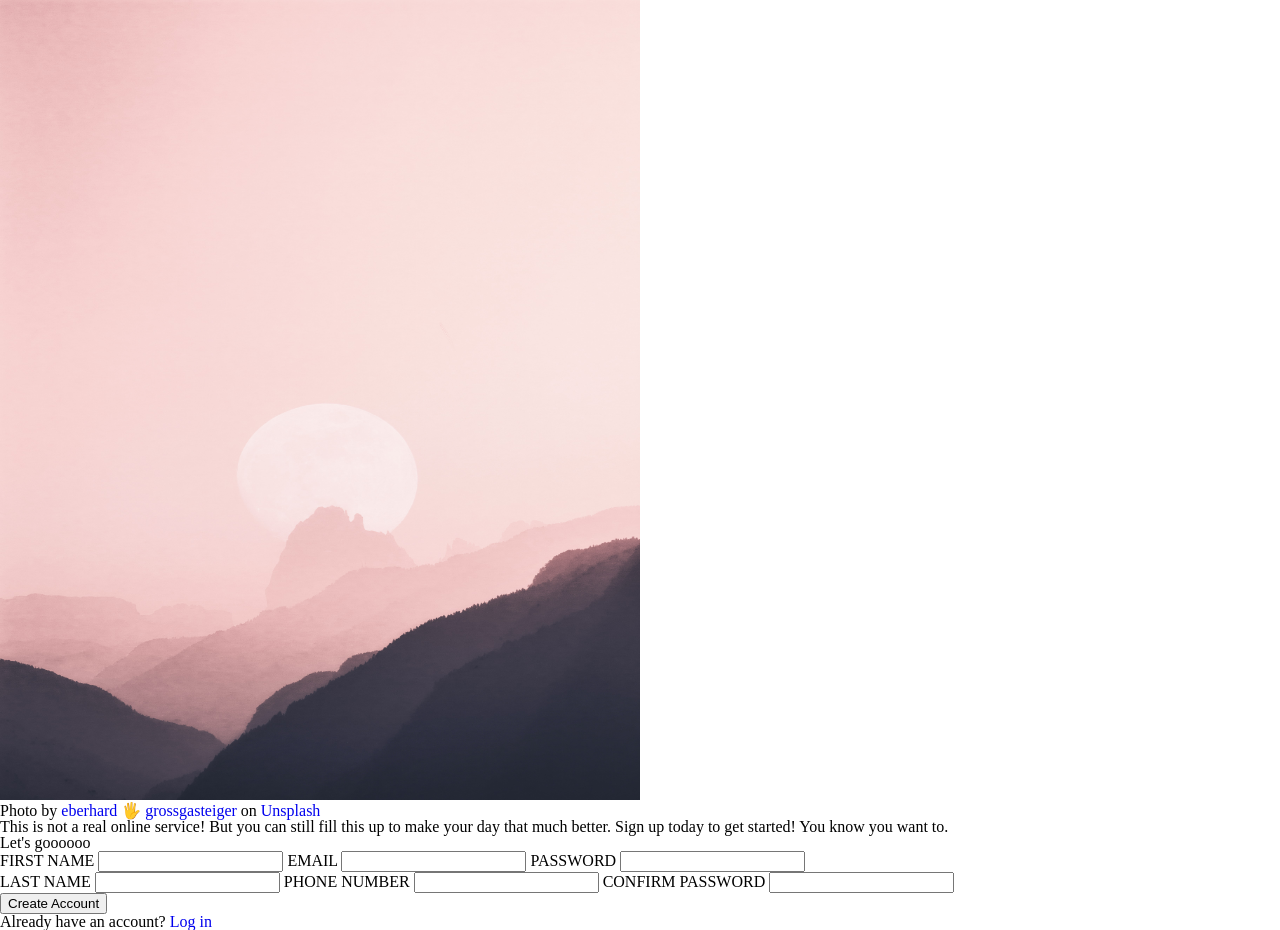
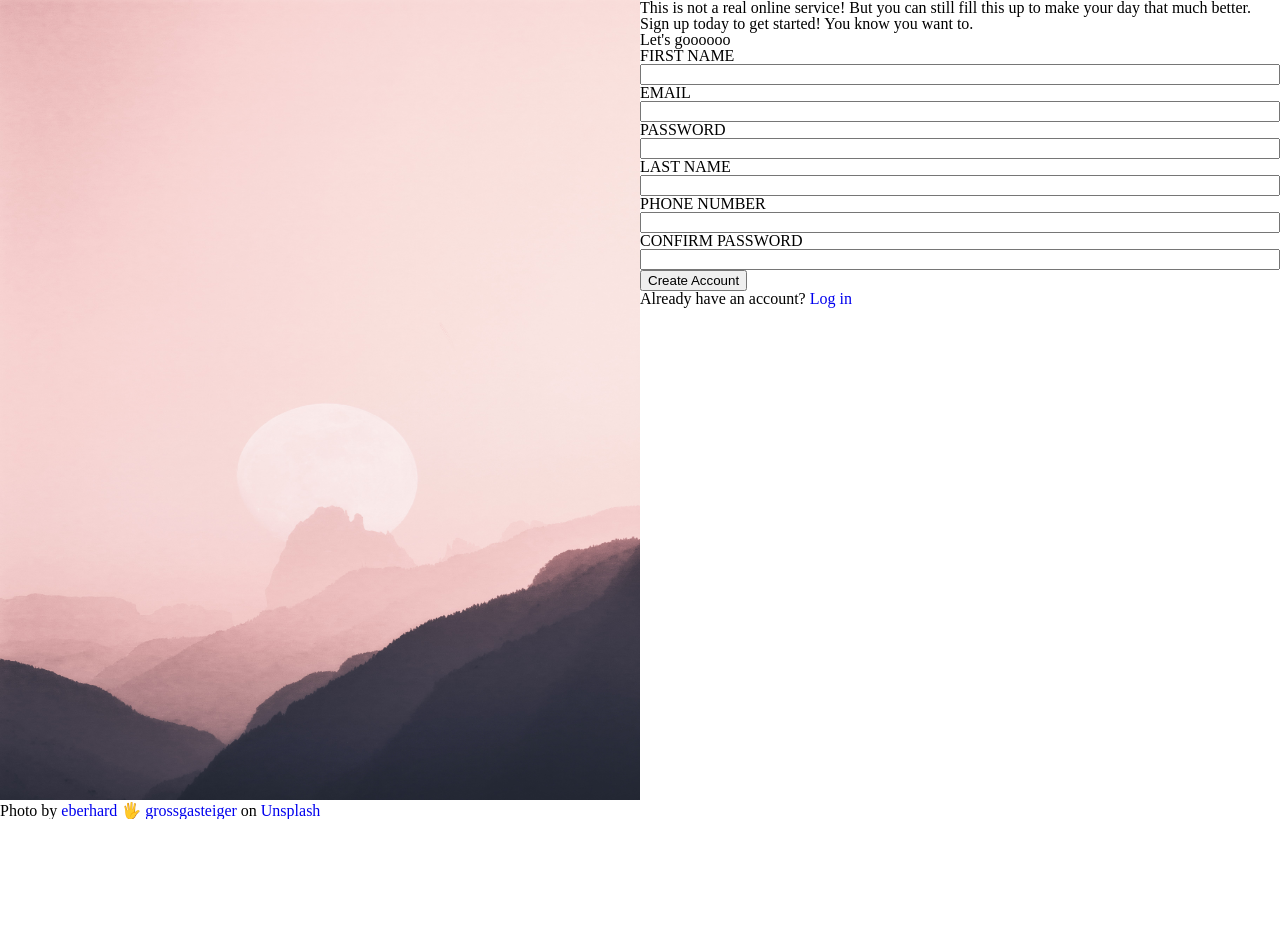
Before and after one commit to autom101/sign-up-form-project, a plain HTML site: page index.html in a window 1280 px wide. After the commit the page ends 819 px from the top, so only its background shows below. Drawn offline with Linux system fonts and the light colour scheme.

Commit message:
Add initial styling

```diff
--- a/css/styles.css
+++ b/css/styles.css
@@ -1,9 +1,32 @@
 body {
   height: 100vh;
   overflow: hidden;
+  display: flex;
+}
+
+figure {
+  height: 100vh;
+  width: 50vw;
+  position: relative;
 }
 
 img {
-  height: 100vh;
-  width: 50vw;
+  height: 100%;
+  width: 100%;
 }
+
+.form-side {
+  display: flex;
+  flex-direction: column;
+}
+
+form {
+  display: flex;
+  flex-direction: column;
+}
+
+.form-column-left,
+.form-column-right {
+  display: flex;
+  flex-direction: column;
+}
```
